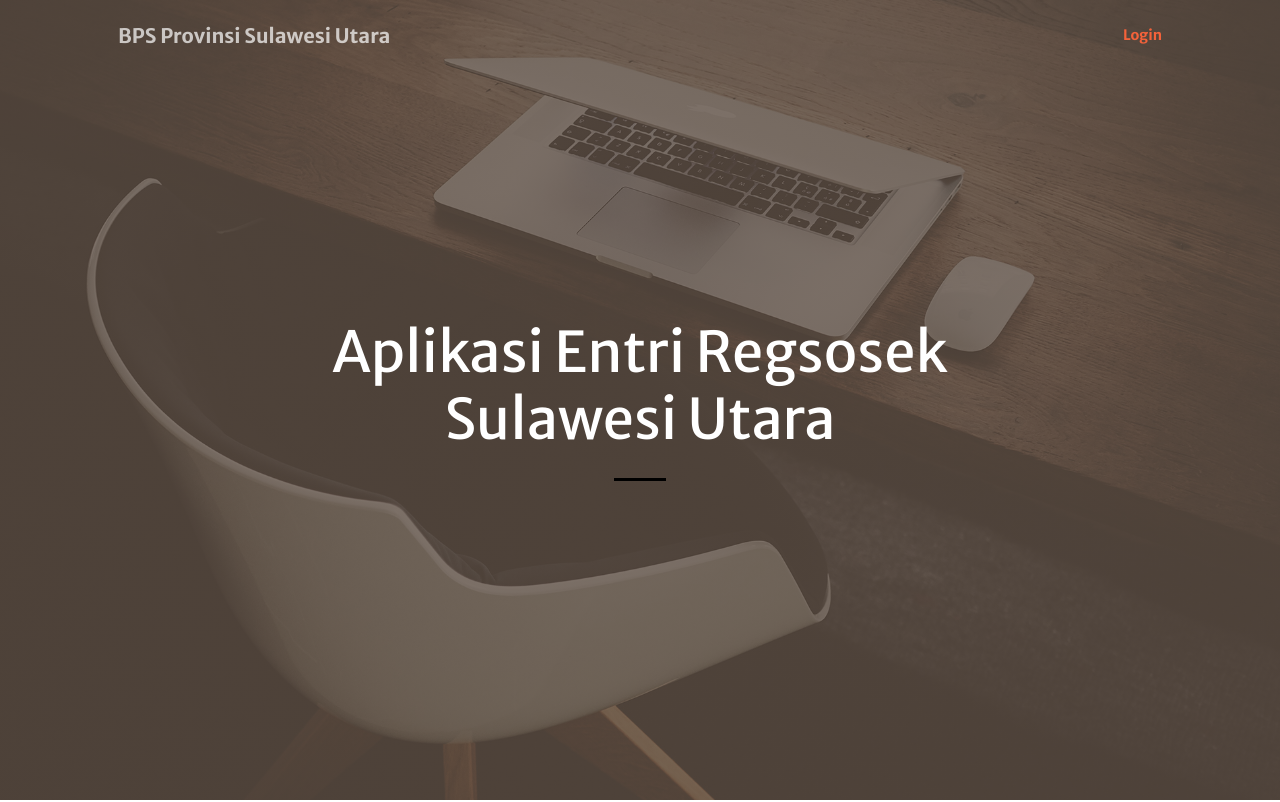
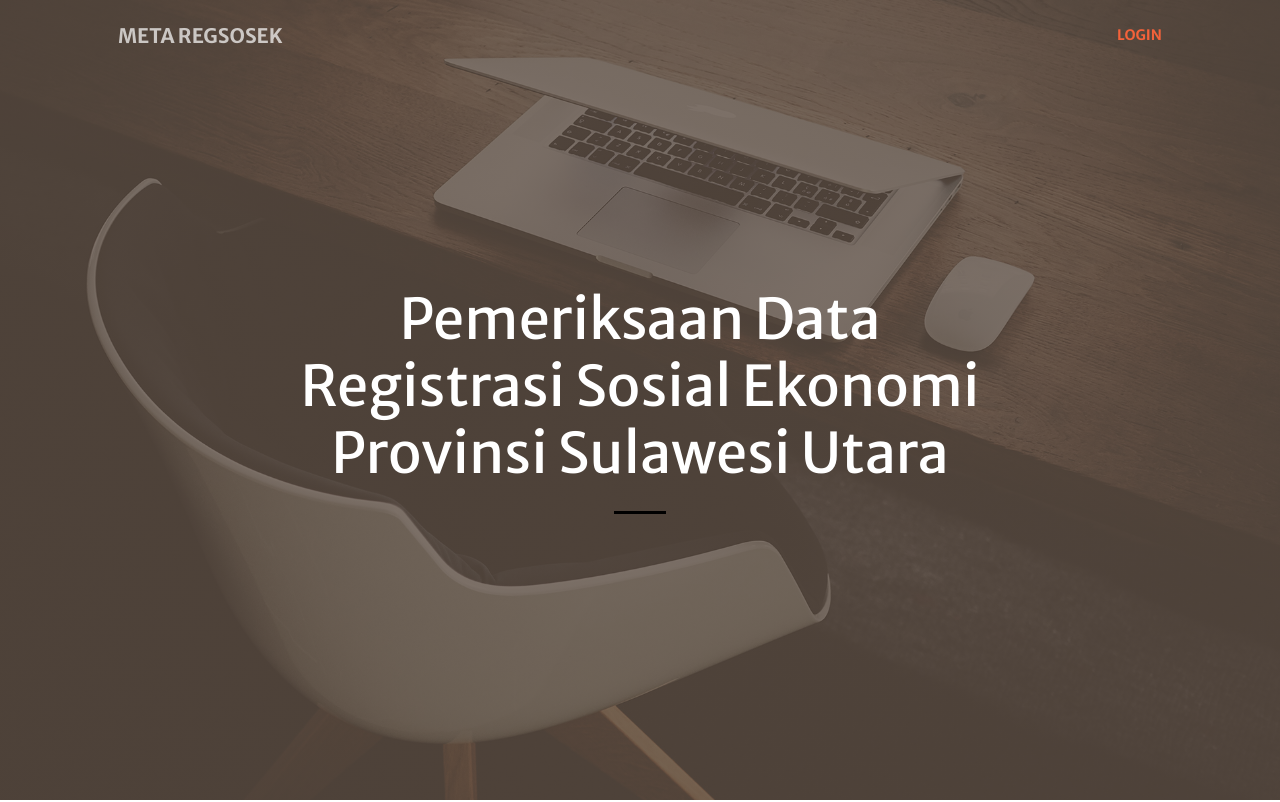
Before and after one commit to ratrianirani/REGSOSEK, a plain HTML site: page index.html in a window 1280 px wide. Shown: the top 802 px of the page. Drawn offline with nearby package versions, Linux system fonts and the light colour scheme; some packages are replaced by stand-ins of ours; a script that the page names is missing.

Commit message:
Add files via upload
edited

```diff
--- a/index.html
+++ b/index.html
@@ -5,7 +5,7 @@
         <meta name="viewport" content="width=device-width, initial-scale=1, shrink-to-fit=no" />
         <meta name="description" content="" />
         <meta name="author" content="" />
-        <title>Regsosek - hehe</title>
+        <title>Regsosek Sulut</title>
         <!-- Favicon-->
         <link rel="icon" type="image/x-icon" href="assets/favicon.ico" />
         <!-- Bootstrap Icons-->
@@ -22,12 +22,12 @@
         <!-- Navigation-->
         <nav class="navbar navbar-expand-lg navbar-light fixed-top py-3" id="mainNav">
             <div class="container px-4 px-lg-5">
-                <a class="navbar-brand" href="#page-top">BPS Provinsi Sulawesi Utara</a>
+                <a class="navbar-brand" href="#page-top">META REGSOSEK</a>
                 <button class="navbar-toggler navbar-toggler-right" type="button" data-bs-toggle="collapse" data-bs-target="#navbarResponsive" aria-controls="navbarResponsive" aria-expanded="false" aria-label="Toggle navigation"><span class="navbar-toggler-icon"></span></button>
                 <div class="collapse navbar-collapse" id="navbarResponsive">
                     <ul class="navbar-nav ms-auto my-2 my-lg-0">
                         <!-- <li class="nav-item"><a class="nav-link" href="#about">Tentang</a></li> -->
-                        <li class="nav-item"><a class="nav-link" href="#services">Login</a></li>
+                        <li class="nav-item"><a class="nav-link" href="#services">LOGIN</a></li>
                         <!-- <li class="nav-item"><a class="nav-link" href="#portfolio">Portfolio</a></li>
                         <li class="nav-item"><a class="nav-link" href="#contact">Contact</a></li> -->
                     </ul>
@@ -39,7 +39,7 @@
             <div class="container px-4 px-lg-5 h-100">
                 <div class="row gx-4 gx-lg-5 h-100 align-items-center justify-content-center text-center">
                     <div class="col-lg-8 align-self-end">
-                        <h1 class="text-white font-weight-bold">Aplikasi Entri Regsosek Sulawesi Utara</h1>
+                        <h1 class="text-white font-weight-bold">Pemeriksaan Data Registrasi Sosial Ekonomi Provinsi Sulawesi Utara</h1>
                         <hr class="divider"/>
                     </div>
                     <div class="col-lg-8 align-self-baseline">
```
